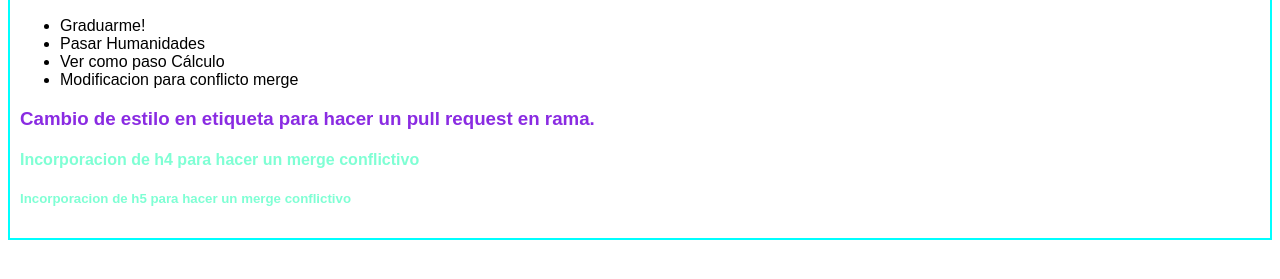
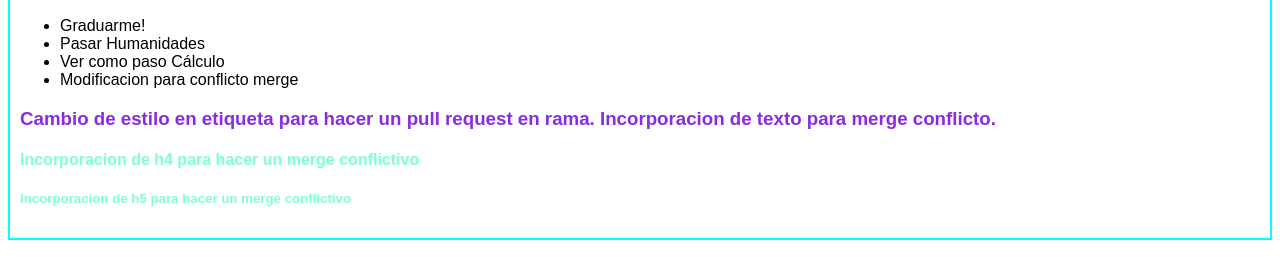
Before and after one commit to Alex-Picado/Proyecto-Web-Ejemplo, a plain HTML site: page INDEX.HTML in a window 1280 px wide. Shown: the part 131-410 px from the top of the page. Drawn offline with Linux system fonts and the light colour scheme.

Commit message:
Incorporacion de texto adicional a h3

```diff
--- a/INDEX.HTML
+++ b/INDEX.HTML
@@ -23,7 +23,7 @@
             <li>Ver como paso Cálculo</li>
             <li>Modificacion para conflicto merge</li>
         </ul>
-        <h3 style="Font-size: médium; color: blueviolet;">Cambio de estilo en etiqueta para hacer un pull request en rama.</h3>
+        <h3 style="Font-size: médium; color: blueviolet;">Cambio de estilo en etiqueta para hacer un pull request en rama. Incorporacion de texto para merge conflicto.</h3>
         <h4 style="Font-size: médium; color: aquamarine;">Incorporacion de h4 para hacer un merge conflictivo</h4>
         <h5 style="Font-size: médium; color: aquamarine;">Incorporacion de h5 para hacer un merge conflictivo</h5>
     </body>
```
